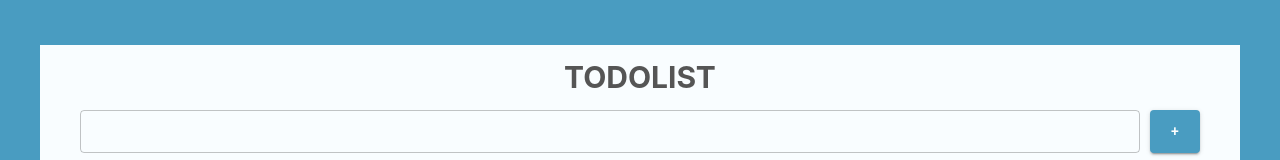
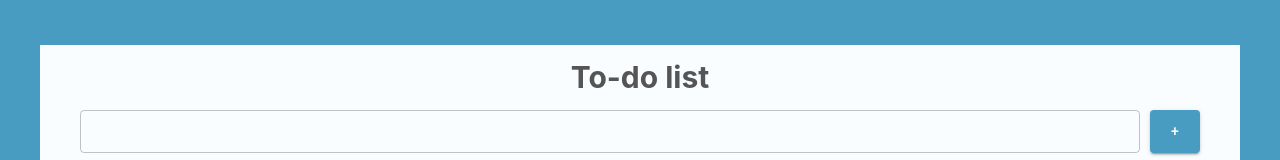
Before and after one commit to Igrok95Ronin/todolist.drpetproject.ru-web, a React (Vite) app: page / in a window 1280 px wide. Shown: the top 160 px of the page. Built offline with nearby package versions, Linux system fonts and the light colour scheme.

Commit message:
add: to-do list

```diff
--- a/src/App.jsx
+++ b/src/App.jsx
@@ -13,7 +13,7 @@ function App() {
     <section className="main">
       <div className="container">
         <div className="main__box">
-          <h1 className="main__title">TODOLIST</h1>
+          <h1 className="main__title">To-do list</h1>
           <BasicTextFields setLoading={setLoading} />
           {/* <NotesList loading={loading} setLoading={setLoading} /> */}
           <ReactVirtualizedTable loading={loading} setLoading={setLoading} setCount={setCount} />
```
